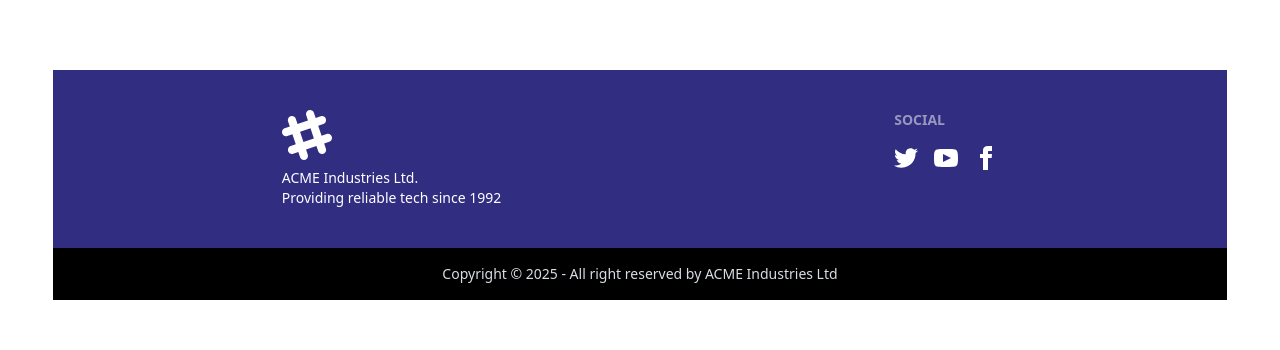
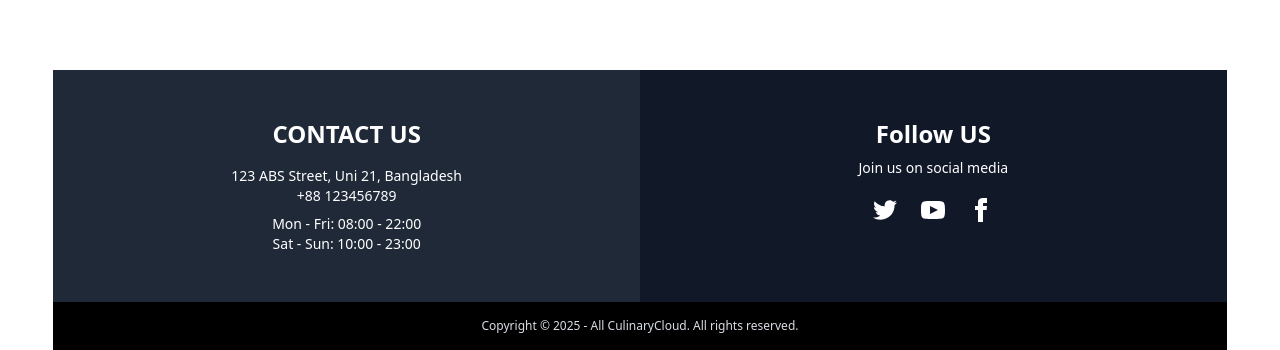
Before and after one commit to faisal5177/bistro-boss-restaurant-client, a React (Vite) app: page / in a window 1280 px wide. Shown: the part 3844-4194 px from the top of the page. Before the commit the page ends 4144 px from the top, so only its background shows below. Built offline with nearby package versions, Linux system fonts and the light colour scheme; no server answers.

Commit message:
added an Footer

```diff
--- a/src/pages/Shared/Footer/Footer.jsx
+++ b/src/pages/Shared/Footer/Footer.jsx
@@ -1,28 +1,26 @@
 const Footer = () => {
   return (
-    <footer className="max-h-[470px] text-white">
-      <div className="footer sm:footer-horizontal bg-base-300 text-base-content bg-indigo-900 text-white p-10">
-        <aside className="items-center mx-auto">
-          <svg
-            width="50"
-            height="50"
-            viewBox="0 0 24 24"
-            xmlns="http://www.w3.org/2000/svg"
-            fillRule="evenodd"
-            clipRule="evenodd"
-            className="fill-current"
-          >
-            <path d="M22.672 15.226l-2.432.811.841 2.515c.33 1.019-.209 2.127-1.23 2.456-1.15.325-2.148-.321-2.463-1.226l-.84-2.518-5.013 1.677.84 2.517c.391 1.203-.434 2.542-1.831 2.542-.88 0-1.601-.564-1.86-1.314l-.842-2.516-2.431.809c-1.135.328-2.145-.317-2.463-1.229-.329-1.018.211-2.127 1.231-2.456l2.432-.809-1.621-4.823-2.432.808c-1.355.384-2.558-.59-2.558-1.839 0-.817.509-1.582 1.327-1.846l2.433-.809-.842-2.515c-.33-1.02.211-2.129 1.232-2.458 1.02-.329 2.13.209 2.461 1.229l.842 2.515 5.011-1.677-.839-2.517c-.403-1.238.484-2.553 1.843-2.553.819 0 1.585.509 1.85 1.326l.841 2.517 2.431-.81c1.02-.33 2.131.211 2.461 1.229.332 1.018-.21 2.126-1.23 2.456l-2.433.809 1.622 4.823 2.433-.809c1.242-.401 2.557.484 2.557 1.838 0 .819-.51 1.583-1.328 1.847m-8.992-6.428l-5.01 1.675 1.619 4.828 5.011-1.674-1.62-4.829z"></path>
-          </svg>
-          <p>
-            ACME Industries Ltd.
-            <br />
-            Providing reliable tech since 1992
+    <footer className="text-white">
+      {/* Wrapper for all footer content */}
+      <div className="grid md:grid-cols-2 text-center">
+        {/* Contact Us Section */}
+        <div className="mx-auto bg-[#1F2937] max-w-screen-xl mx-auto px-4 py-12 sm:px-6 lg:px-8 w-full">
+          <h3 className="text-2xl font-semibold mb-4">CONTACT US</h3>
+          <p className="text-sm mb-2">
+            123 ABS Street, Uni 21, Bangladesh <br />
+            +88 123456789
           </p>
-        </aside>
-        <nav className="mx-auto">
-          <h6 className="footer-title">Social</h6>
-          <div className="grid grid-flow-col gap-4">
+          <p className="text-sm">
+            Mon - Fri: 08:00 - 22:00 <br />
+            Sat - Sun: 10:00 - 23:00
+          </p>
+        </div>
+
+        {/* Follow Us Section */}
+        <div className="mx-auto bg-[#111827] max-w-screen-xl mx-auto px-4 py-12 sm:px-6 lg:px-8 w-full">
+          <h6 className="text-2xl font-semibold mb-2">Follow US</h6>
+          <p className="text-sm mb-5">Join us on social media</p>
+          <div className="flex justify-center gap-6">
             <a>
               <svg
                 xmlns="http://www.w3.org/2000/svg"
@@ -57,15 +55,15 @@ const Footer = () => {
               </svg>
             </a>
           </div>
-        </nav>
+        </div>
       </div>
-      <div className="footer sm:footer-horizontal footer-center bg-black text-neutral-content max-h[70px] p-4">
-        <aside>
-          <p>
-            Copyright © {new Date().getFullYear()} - All right reserved by ACME
-            Industries Ltd
-          </p>
-        </aside>
+
+      {/* Bottom copyright line */}
+      <div className="bg-black text-neutral-content text-center py-4 text-xs">
+        <p className="text-xs">
+          Copyright © {new Date().getFullYear()} - All CulinaryCloud. All rights
+          reserved.
+        </p>
       </div>
     </footer>
   );
```
